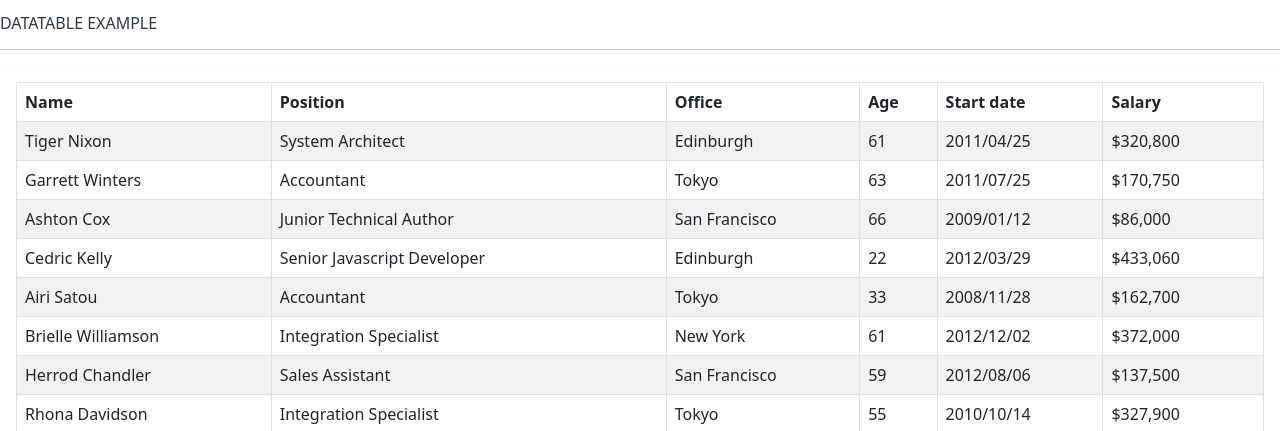
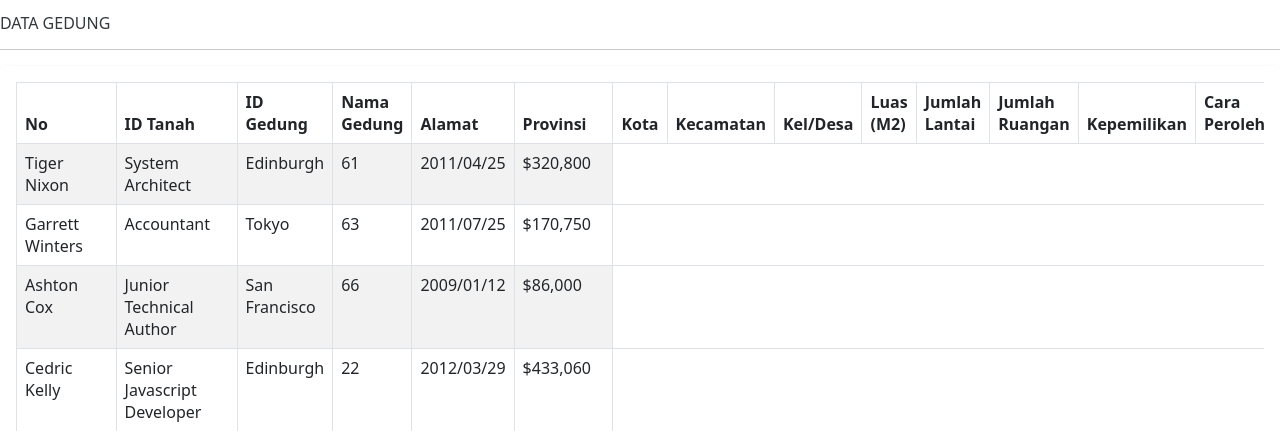
Before and after one commit to lostmys3lf/devsimasset, a CodeIgniter 4 app: template app/Views/gedung.php in a window 1280 px wide. Shown: the part 1242-1673 px from the top of the page. Run offline with PHP 8.4 and a stand-in for CodeIgniter, Linux system fonts and the light colour scheme; the template is opened without the code that fills it, so the values that code supplies are empty; some libraries are stand-ins or nearby versions.

Commit message:
update view gedung tapi belum kelar

```diff
--- a/app/Views/gedung.php
+++ b/app/Views/gedung.php
@@ -11,7 +11,7 @@
 							<ol class="breadcrumb mb-0 p-0">
 								<li class="breadcrumb-item"><a href="javascript:;"><i class="bx bx-home-alt"></i></a>
 								</li>
-								<li class="breadcrumb-item active" aria-current="page">Data Table</li>
+								<li class="breadcrumb-item active" aria-current="page">List Data Gedung</li>
 							</ol>
 						</nav>
 					</div>
@@ -29,7 +29,7 @@
 					</div>
 				</div>
 				<!--end breadcrumb-->
-				<h6 class="mb-0 text-uppercase">DataTable Example</h6>
+				<h6 class="mb-0 text-uppercase">Data Gedung</h6>
 				<hr/>
 				<div class="card">
 					<div class="card-body">
@@ -37,12 +37,21 @@
 							<table id="example" class="table table-striped table-bordered" style="width:100%">
 								<thead>
 									<tr>
-										<th>Name</th>
-										<th>Position</th>
-										<th>Office</th>
-										<th>Age</th>
-										<th>Start date</th>
-										<th>Salary</th>
+										<th rowspan='2'>No</th>
+										<th rowspan='2'>ID Tanah</th>
+										<th rowspan='2'>ID Gedung</th>
+										<th rowspan='2'>Nama Gedung</th>
+										<th rowspan='2'>Alamat</th>
+										<th rowspan='2'>Provinsi</th>
+                                        <th rowspan='2'>Kota</th>
+										<th rowspan='2'>Kecamatan</th>
+										<th rowspan='2'>Kel/Desa</th>
+										<th rowspan='2'>Luas (M2)</th>
+                                        <th rowspan='2'>Jumlah Lantai</th>
+										<th rowspan='2'>Jumlah Ruangan</th>
+										<th colspan='4'>Kepemilikan</th>
+                                        <th>Cara Perolehan</th>
+
 									</tr>
 								</thead>
 								<tbody>
```
